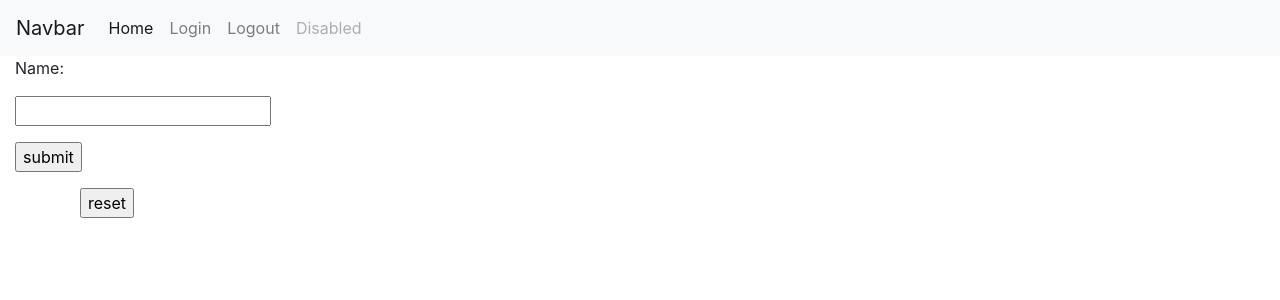
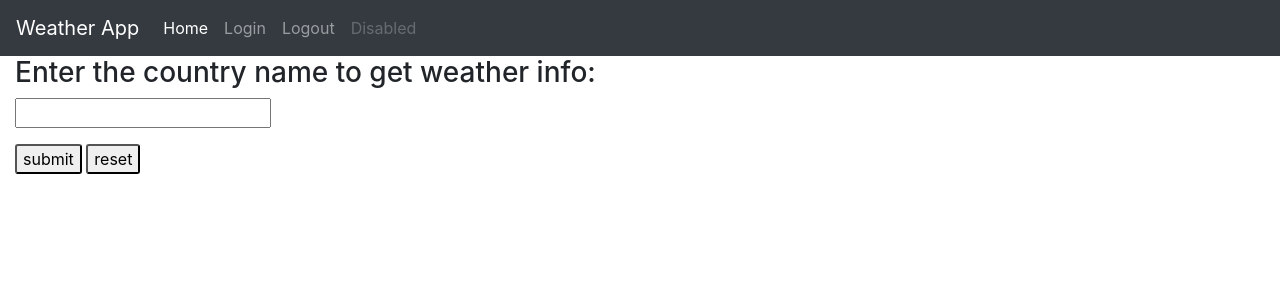
Before and after one commit to Rithwik123-max/weather, a Flask app: page / in a window 1280 px wide. Shown: the top 300 px of the page. Run offline with Flask 2, Linux system fonts and the light colour scheme; some libraries are stand-ins or nearby versions.

Commit message:
Add files via upload

```diff
--- a/app.py
+++ b/app.py
@@ -72,9 +72,14 @@ def user(usr):
     # return f"<h1> {usr} </h1>"
     api_key="097b334776a97004ad759ceb8a082d3a"
     # city_name="warangal"
-    response=r.get(f'http://api.openweathermap.org/data/2.5/weather?q={usr}&appid={api_key}').json()
+    res=r.get(f'http://api.openweathermap.org/data/2.5/weather?q={usr}&appid={api_key}')
+    response=res.json()
+    if (response.get('cod')!=200):
+        return '<h2> There is a error in the city name you entered! Try again!!</h2>'
     country=response['sys']['country']
     res=r.get(f"https://restcountries.eu/rest/v2/alpha/{country}").json()
+
+
     coun=res['name']
     wind=response['wind']['speed']
 
@@ -92,7 +97,9 @@ def user(usr):
     sets=response['sys']['sunset']
     sunset=datetime.datetime.fromtimestamp(sets)
     sunset.strftime('%Y-%m-%d %H:%M:%S')
-    return('<h1>City-{}</h1><h2>Country-{}</h2><h2>The wind speed is {}</h2><h2>The description of weather is {} </h2><h2>Temp is {} centigrade</h2> <h2>Temp feels like {} centigrade</h2> <h2>Sunrise:{}</h2> <h2>Sunset:{}</h2>'.format(usr,coun,wind,description,temp,tempFeelsLike,sunrise,sunset))
+
+
+    return('<div class="cont"><h1>City-{}</h1><h2>Country-{}</h2><h2>The wind speed is {}</h2><h2>The description of weather is {} </h2><h2>Temp is {} centigrade</h2> <h2>Temp feels like {} centigrade</h2> <h2>Sunrise:{}</h2> <h2>Sunset:{}</h2></div>'.format(usr,coun,wind,description,temp,tempFeelsLike,sunrise,sunset),render_template("info.html"))
 
 
 
--- a/templates/base.html
+++ b/templates/base.html
@@ -11,8 +11,8 @@
 </head>
 
 <body>
-    <nav class="navbar navbar-expand-lg navbar-light bg-light">
-        <a class="navbar-brand" href="#">Navbar</a>
+    <nav class="navbar navbar-expand-lg navbar-dark bg-dark">
+        <a class="navbar-brand" href="#">Weather App</a>
         <button class="navbar-toggler" type="button" data-toggle="collapse" data-target="#navbarNav"
             aria-controls="navbarNav" aria-expanded="false" aria-label="Toggle navigation">
             <span class="navbar-toggler-icon"></span>
@@ -20,10 +20,10 @@
         <div class="collapse navbar-collapse" id="navbarNav">
             <ul class="navbar-nav">
                 <li class="nav-item active">
-                    <a class="nav-link" href="#">Home <span class="sr-only">(current)</span></a>
+                    <a class="nav-link" href="/">Home <span class="sr-only">(current)</span></a>
                 </li>
                 <li class="nav-item">
-                    <a class="nav-link" href="http://127.0.0.1:5000/login">Login</a>
+                    <a class="nav-link" href="/">Login</a>
                 </li>
                 <li class="nav-item">
                     <a class="nav-link" href="http://127.0.0.1:5000/logout">Logout</a>
--- a/templates/login.html
+++ b/templates/login.html
@@ -3,18 +3,38 @@
 
 {% block content %}
 <style>
-    #re{
-        float:left;
+
+    /* #re{ */
+        /* float:left; */
         /* padding:5px; */
-        margin-left:65px;
-        margin-bottom: 20px;
+        /* margin-left:65px; */
+        /* margin-bottom: 20px; */
+
+    /* } */
+    /* span.a{
+        position:relative;
+    } */
+    #submit,
+    #reset
+    {
+        /* position:relative;
+         */
+         border-radius: 3px;
+        /* padding: px; */
+    }
+    #submit:hover,
+    #reset:hover{
+        color: rgb(179, 216, 12);
     }
 </style>
 <form action="#" method="post">
-    <p>Name:</p>
+    <h3>Enter the country name to get weather info:</h3>
     <p><input type="text" name="city_name" ></p>
-    <p><input type="submit" value="submit"></p>
-    <p id="re"><input type="reset" value="reset"></p>
+    <div>
+        <input type="submit" id="submit" value="submit">
+        <input type="reset" id="reset" value="reset">
+    </div>
+
 
 </form>
 
```
Also changed, not shown: templates/info.html (added, +23 -0 lines).
